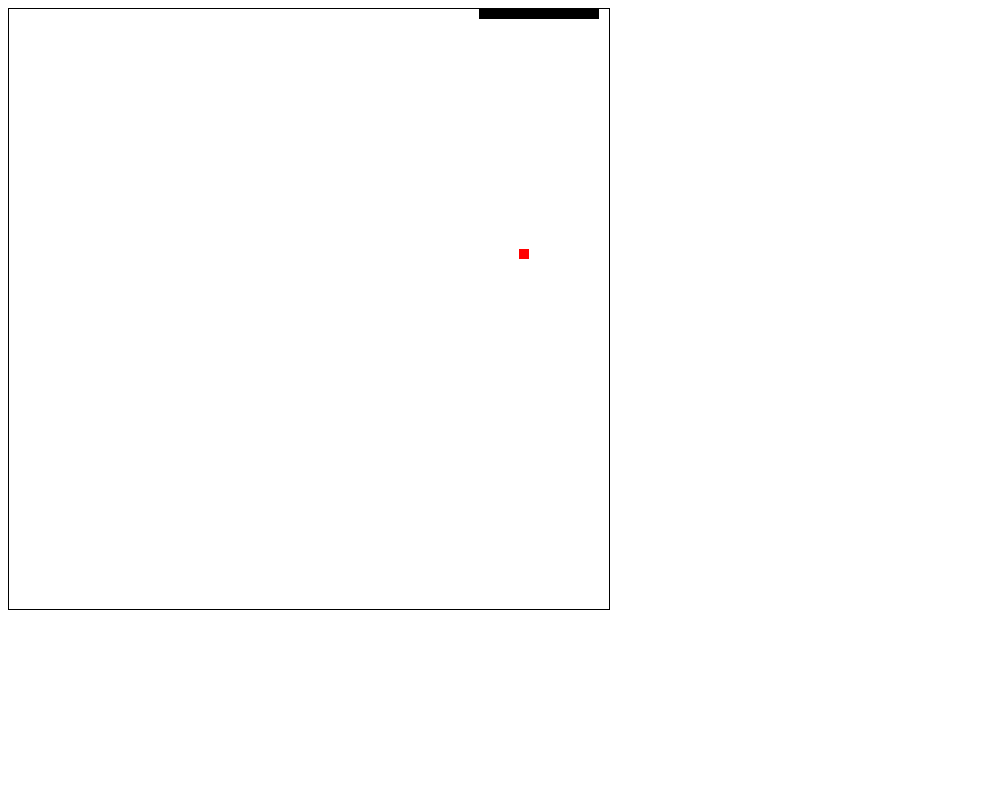
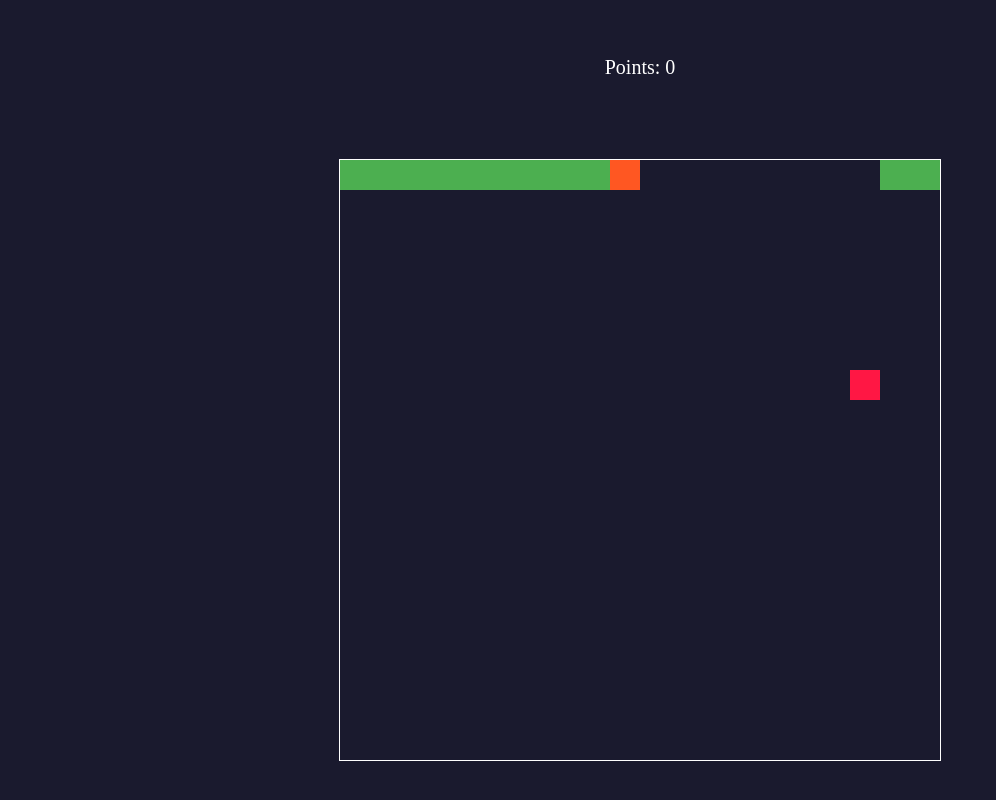
Before and after one commit to vladig98/SnakeGame, a plain HTML site: page index.html in a window 1280 px wide. Shown: the whole page, without its empty margins (0-996 px from the left). Drawn offline with Linux system fonts and the light colour scheme.

Commit message:
code refactoring

```diff
--- a/index.html
+++ b/index.html
@@ -1,15 +1,20 @@
 <!DOCTYPE html>
 <html lang="en">
+
 <head>
     <meta charset="UTF-8">
     <meta name="viewport" content="width=device-width, initial-scale=1.0">
     <title>Snake game</title>
-    <link href="./styles.css" rel="stylesheet" />
-    <script src="particle.js" defer></script>
-    <script src="snake.js" defer></script>
-    <script src="script.js" defer></script>
+    <link href="styles/styles.css" rel="stylesheet" />
+    <script src="scripts/settings.js" defer></script>
+    <script src="scripts/particle.js" defer></script>
+    <script src="scripts/snake.js" defer></script>
+    <script src="scripts/script.js" defer></script>
 </head>
+
 <body>
+    <div id="score">Points: 0</div>
     <canvas id="canvas" width=600 height=600></canvas>
 </body>
+
 </html>
--- a/script.js
+++ /dev/null
@@ -1,112 +0,0 @@
-var stop = false;
-var frameCount = 0;
-var fps, fpsInterval, startTime, now, then, elapsed;
-let canvas = document.getElementById("canvas")
-let xDir = 1
-let yDir = 0
-let s = new snake(new particle(100, 0, 10, 10))
-let foodLocation = pickFoodLocation()
-let food
-
-startAnimating(10);
-
-function startAnimating(fps) {
-    fpsInterval = 1000 / fps;
-    then = Date.now();
-    startTime = then;
-    animate();
-}
-
-function animate() {
-
-    // stop
-    if (stop) {
-        return;
-    }
-
-    // request another frame
-
-    requestAnimationFrame(animate);
-
-    // calc elapsed time since last loop
-
-    now = Date.now();
-    elapsed = now - then;
-
-    // if enough time has elapsed, draw the next frame
-
-    if (elapsed > fpsInterval) {
-
-        // Get ready for next frame by setting then=now, but...
-        // Also, adjust for fpsInterval not being multiple of 16.67
-        then = now - (elapsed % fpsInterval);
-
-        // draw stuff here
-        if (canvas.getContext) {
-            const ctx = canvas.getContext("2d")
-
-            window.addEventListener("keydown", (event) => {
-                switch(event.code) {
-                    case "ArrowDown":
-                        yDir = 1
-                        xDir = 0
-                        break
-                    case "ArrowUp":
-                        yDir = -1
-                        xDir = 0
-                        break
-                    case "ArrowLeft":
-                        xDir = -1
-                        yDir = 0
-                        break
-                    case "ArrowRight":
-                        xDir = 1
-                        yDir = 0
-                        break
-                    default:
-                        break
-                }
-            });
-
-            ctx.reset()
-            s.draw(ctx, xDir, yDir)
-
-            //generate a new food particle and scales by the size since we are returning a row and column rather than an actual location
-            food = new particle(foodLocation.x * 10, foodLocation.y * 10, 10);
-            s.setFoodTarget(food)
-            ctx.fillStyle = "red"
-            ctx.fillRect(food.x, food.y, 10, 10)
-
-            if (s.hasEatenTheFood(food)) {
-                s.grow(food)
-                foodLocation = pickFoodLocation()
-            }
-
-            //ends the game if the snake dies
-            if (s.shouldDie()) {
-                var gameOverScreen = document.createElement("h1");
-                gameOverScreen.innerHTML = "GAME OVER!!!"
-                canvas.replaceWith(gameOverScreen)
-            }
-        }
-    }
-}
-
-//picks a random location for the food
-function pickFoodLocation() {
-    //get the number of rows (w) and number of columns (h)
-    let w = Math.floor(canvas.width / 10)
-    let h = Math.floor(canvas.height / 10)
-
-    //pick a random row and column
-    let randomW = Math.floor(Math.random() * (w + 1))
-    let randomH = Math.floor(Math.random() * (h + 1))
-
-    //don't pick a location that is occupied by the snake
-    while (s.tail.some(p => p.x == randomW * 10) && s.tail.some(p => p.y == randomH * 10)) {
-        randomW = Math.floor(Math.random() * (w + 1))
-        randomH = Math.floor(Math.random() * (h + 1))
-    }
-
-    return {x: randomW, y: randomH}
-}
--- a/particle.js
+++ b/scripts/particle.js
@@ -1,9 +1,14 @@
 class particle {
-    constructor(x, y, size) {
+    constructor(x, y, size, color) {
         this.x = x
         this.y = y
         this.size = size
-        this.tail = []
+        this.color = color
+    }
+
+    draw(ctx) {
+        ctx.fillStyle = this.color;
+        ctx.fillRect(this.x, this.y, this.size, this.size)
     }
 
     update(xDir, yDir) {
--- /dev/null
+++ b/scripts/script.js
@@ -0,0 +1,143 @@
+var stop = false;
+let canvas = document.getElementById("canvas")
+let score = document.getElementById('score');
+let xDir = 1
+let yDir = 0
+let s = new snake(new particle(10 * SNAKE_SIZE, 0, SNAKE_SIZE, COLORS.snakeHead))
+let foodLocation = pickFoodLocation()
+let food
+let points = 0
+let then, fpsInterval;
+
+window.addEventListener("keydown", (event) => {
+    switch (event.code) {
+        case "ArrowDown":
+            yDir = 1
+            xDir = 0
+            break
+        case "ArrowUp":
+            yDir = -1
+            xDir = 0
+            break
+        case "ArrowLeft":
+            xDir = -1
+            yDir = 0
+            break
+        case "ArrowRight":
+            xDir = 1
+            yDir = 0
+            break
+        default:
+            break
+    }
+});
+
+function startAnimating(fps) {
+    fpsInterval = 1000 / fps;
+    then = null;
+    stop = false;
+    requestAnimationFrame(animate);
+}
+
+function animate(timestamp) {
+    // stop
+    if (stop) {
+        return;
+    }
+
+    // request another frame
+    requestAnimationFrame(animate);
+    if (!then) {
+        then = timestamp;
+    }
+
+    // calc elapsed time since last loop
+    let elapsed = timestamp - then;
+
+    // if enough time has elapsed, draw the next frame
+    if (elapsed < fpsInterval) {
+        return;
+    }
+
+    // Get ready for next frame by setting then=now, but...
+    // Also, adjust for fpsInterval not being multiple of 16.67
+    then = timestamp - (elapsed % fpsInterval);
+
+    if (!canvas.getContext) {
+        return;
+    }
+
+    PlayGame(canvas);
+}
+
+function PlayGame(canvas) {
+    const ctx = canvas.getContext("2d")
+    ctx.clearRect(0, 0, canvas.width, canvas.height);
+
+    s.draw(ctx, xDir, yDir)
+
+    // draw the food
+    food = new particle(foodLocation.x, foodLocation.y, SNAKE_SIZE, COLORS.food);
+    food.draw(ctx)
+
+    HasEatenFood(canvas)
+    IsDead(canvas)
+}
+
+function HasEatenFood(canvas) {
+    if (!s.hasEatenTheFood(food)) {
+        return
+    }
+
+    //s.draw(ctx, xDir, yDir)
+    s.grow()
+
+    points += 10;
+    score.innerHTML = "Points: " + points
+
+    foodLocation = pickFoodLocation()
+
+    if (foodLocation) {
+        return
+    }
+
+    // End the game if the snake fills the whole screen - Winning scenario
+    endGame("You win!")
+}
+
+function IsDead(canvas) {
+    // End the game if the snake is dead
+    if (!s.shouldDie()) {
+        return;
+    }
+
+    endGame("GAME OVER!!!")
+}
+
+function endGame(message) {
+    var gameOverScreen = document.createElement("h1");
+    gameOverScreen.style.color = "white";
+    gameOverScreen.innerHTML = message
+    canvas.replaceWith(gameOverScreen)
+    stop = true;
+}
+
+// picks a random location for the food
+function pickFoodLocation() {
+    const w = Math.floor(canvas.width / SNAKE_SIZE);
+    const h = Math.floor(canvas.height / SNAKE_SIZE);
+
+    if (s.tail.length >= w * h) {
+        return null; // No space for new food
+    }
+
+    let randomW, randomH;
+    do {
+        randomW = Math.floor(Math.random() * w);
+        randomH = Math.floor(Math.random() * h);
+    } while (s.tail.some(p => p.x === randomW * SNAKE_SIZE && p.y === randomH * SNAKE_SIZE));
+
+    return { x: randomW * SNAKE_SIZE, y: randomH * SNAKE_SIZE };
+}
+
+startAnimating(FPS);
--- /dev/null
+++ b/scripts/settings.js
@@ -0,0 +1,7 @@
+const SNAKE_SIZE = 30;
+const COLORS = {
+    snakeHead: "#ff5722",
+    snakeBody: "#4caf50",
+    food: "#ff1744"
+}
+const FPS = 8;
--- /dev/null
+++ b/scripts/snake.js
@@ -0,0 +1,64 @@
+class snake {
+    constructor(head) {
+        this.tail = []
+        this.head = head
+
+        this.tail.push(head)
+
+        // start the snake with a length of 10
+        for (let i = 10; i >= 0; i--) {
+            this.tail.push(new particle(i * SNAKE_SIZE, 0, SNAKE_SIZE, COLORS.snakeBody))
+        }
+    }
+
+    draw(ctx, xDir, yDir) {
+        const lastHeadX = this.head.x;
+        const lastHeadY = this.head.y;
+
+        this.head.update(xDir, yDir);
+        this.head.handleBoundaries(ctx.canvas.width, ctx.canvas.height);
+        this.head.draw(ctx);
+
+        let prevX = lastHeadX;
+        let prevY = lastHeadY;
+
+        for (let i = 1; i < this.tail.length; i++) {
+            const tempX = this.tail[i].x;
+            const tempY = this.tail[i].y;
+
+            this.tail[i].x = prevX;
+            this.tail[i].y = prevY;
+
+            prevX = tempX;
+            prevY = tempY;
+
+            this.tail[i].draw(ctx);
+        }
+    }
+
+    hasEatenTheFood(food) {
+        if (this.areTouching(this.head, food)) {
+            return true
+        }
+
+        return false
+    }
+
+    grow() {
+        const lastSegment = this.tail[this.tail.length - 1];
+        this.tail.push(new particle(lastSegment.x, lastSegment.y, SNAKE_SIZE, COLORS.snakeBody));
+    }
+
+    shouldDie() {
+        // the snake dies if the head touches the body
+        if (this.tail.slice(1).some(part => this.areTouching(part, this.head))) {
+            return true
+        }
+
+        return false
+    }
+
+    areTouching(particle1, particle2) {
+        return particle1.x == particle2.x && particle1.y == particle2.y;
+    }
+}
--- a/snake.js
+++ /dev/null
@@ -1,79 +0,0 @@
-class snake {
-    constructor(head) {
-        this.tail = []
-        this.lastX = 0;
-        this.lastY = 0;
-        this.foodTarget
-        this.head = head
-        this.tail.push(head)
-        for (let i = 10; i >= 0; i--) {
-            this.tail.push(new particle(i * 10, 0, 10, 10))
-        }
-    }
-
-    draw(ctx, xDir, yDir) {
-        //draw the snake head
-        ctx.fillRect(this.head.x, this.head.y, this.head.size, this.head.size)
-
-        //set previous position to the current position of the snake's head
-        this.lastX = this.head.x
-        this.lastY = this.head.y
-
-        //handle the snake's head movement
-        this.head.update(xDir, yDir)
-        this.head.handleBoundaries(ctx.canvas.width, ctx.canvas.height)
-
-        //get the snake's head index
-        let index = this.tail.indexOf(this.head)
-
-        for (let i = 0; i < this.tail.length; i++) {
-            //don't do anything if we have the snake's head
-            if (i == index) {
-                continue
-            }
-
-            //draw the snake's body
-            let part = this.tail[i]
-            ctx.fillRect(part.x, part.y, part.size, part.size)
-
-            //handle snake's body movement
-            this.moveToLastPosition(part)
-            part.handleBoundaries(ctx.canvas.width, ctx.canvas.height)
-        }
-    }
-
-    moveToLastPosition(part) {
-        let tempX = part.x
-        let tempY = part.y
-
-        part.x = this.lastX
-        part.y = this.lastY
-
-        this.lastX = tempX
-        this.lastY = tempY
-    }
-
-    hasEatenTheFood(food) {
-        if (this.head.x == food.x && this.head.y == food.y) {
-            return true
-        }
-
-        return false
-    }
-
-    grow(food) {
-        this.tail.push(food)
-    }
-
-    shouldDie() {
-        if (this.tail.some(part => part.x == this.head.x && part.y == this.head.y && part != this.head && part.x != this.foodTarget.x && part.y != this.foodTarget.y)) {
-            return true
-        }
-
-        return false
-    }
-
-    setFoodTarget(food) {
-        this.foodTarget = food;
-    }
-}
--- a/styles.css
+++ /dev/null
@@ -1,3 +0,0 @@
-canvas {
-    border: 1px solid black;
-}
--- /dev/null
+++ b/styles/styles.css
@@ -0,0 +1,20 @@
+canvas {
+    border: 1px solid #fffFFF;
+}
+
+body {
+    display: flex;
+    flex-direction: column;
+    justify-content: center;
+    align-items: center;
+    height: 100vh;
+    overflow: hidden;
+    box-sizing: border-box;
+    background-color: #1a1a2e;
+}
+
+#score {
+    margin-bottom: 5rem;
+    color: white;
+    font-size: 20px;
+}
```
